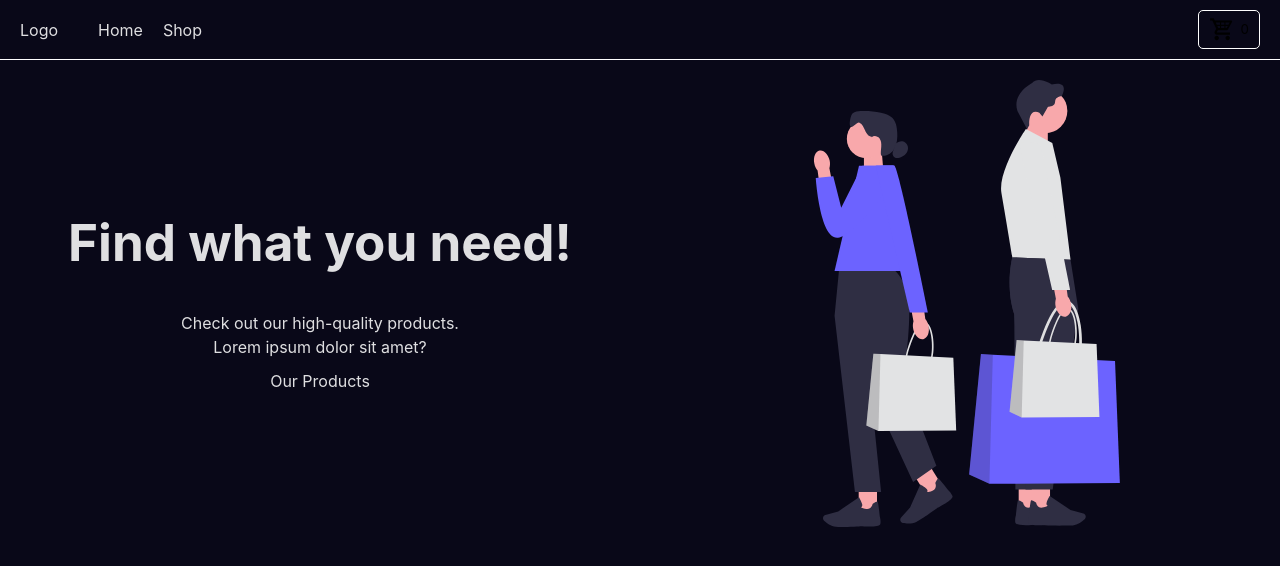
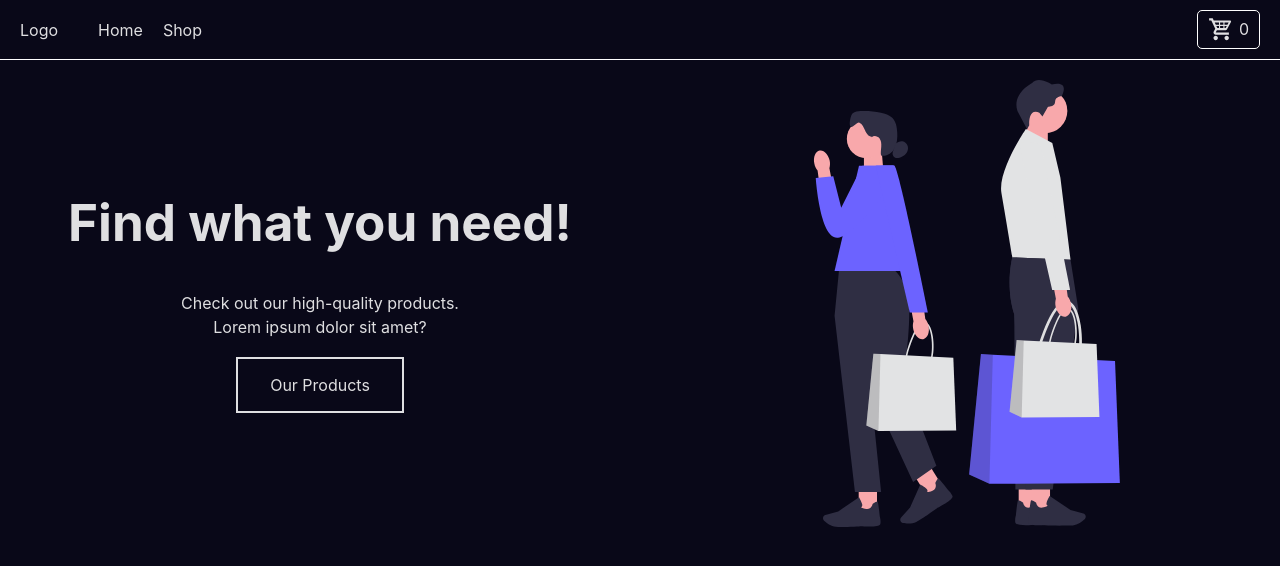
Before and after one commit to mateusznurzynski/shopping-cart, a React (Vite) app: page / in a window 1280 px wide. Shown: the top 566 px of the page. Built offline with nearby package versions, Linux system fonts and the light colour scheme.

Commit message:
feat: Add MainButton component

```diff
--- /dev/null
+++ b/src/components/MainButton/MainButton.jsx
@@ -0,0 +1,12 @@
+import style from './MainButton.module.css'
+import PropTypes from 'prop-types'
+
+function MainButton({ content }) {
+  return <button className={style.mainButton}>{content}</button>
+}
+
+MainButton.propTypes = {
+  content: PropTypes.node.isRequired,
+}
+
+export default MainButton
--- /dev/null
+++ b/src/components/MainButton/MainButton.module.css
@@ -0,0 +1,26 @@
+.mainButton {
+  --hover: #ffffff;
+  background: none;
+  border: 2px solid;
+  padding: 1em 2em;
+  cursor: pointer;
+}
+
+.mainButton:hover,
+.mainButton:focus {
+  -webkit-animation: pulse 0.5s;
+  animation: pulse 0.5s;
+  box-shadow: 0 0 0 2em transparent;
+}
+
+@-webkit-keyframes pulse {
+  0% {
+    box-shadow: 0 0 0 0 var(--hover);
+  }
+}
+
+@keyframes pulse {
+  0% {
+    box-shadow: 0 0 0 0 var(--hover);
+  }
+}
--- a/src/components/MainPage/MainPage.jsx
+++ b/src/components/MainPage/MainPage.jsx
@@ -1,4 +1,5 @@
 import ShoppingImage from '../../assets/shopping.svg'
+import MainButton from '../MainButton/MainButton'
 import style from './MainPage.module.css'
 import { Link } from 'react-router-dom'
 
@@ -11,7 +12,9 @@ function MainPage() {
           Check out our high-quality products. <br /> Lorem ipsum dolor sit
           amet?
         </p>
-        <Link to={'/shop'}>Our Products</Link>
+        <Link to={'/shop'}>
+          <MainButton content={'Our Products'} />
+        </Link>
       </section>
       <img className={style.mainPageImage} src={ShoppingImage}></img>
     </div>
--- a/src/components/MainPage/MainPage.module.css
+++ b/src/components/MainPage/MainPage.module.css
@@ -22,3 +22,7 @@
 .mainPageText h1 {
   margin-bottom: 30px;
 }
+
+.mainPageText p {
+  margin-bottom: 0.5em;
+}
--- a/src/index.css
+++ b/src/index.css
@@ -15,6 +15,10 @@ a {
 
 button {
   background-color: unset;
+  border: none;
+  outline: none;
+  color: unset;
+  font-size: unset;
 }
 
 :root {
```
